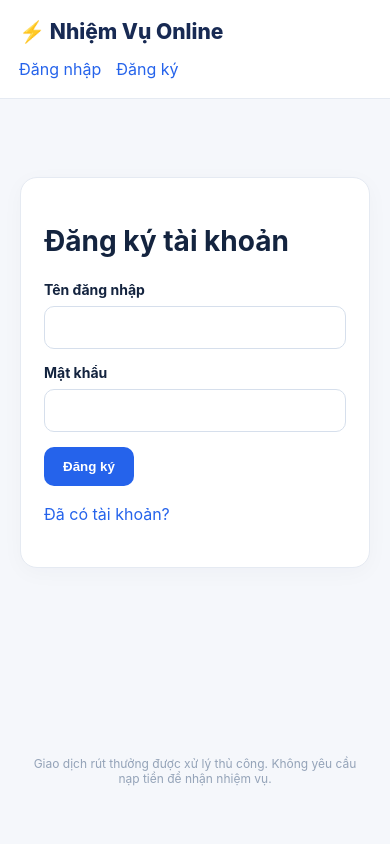
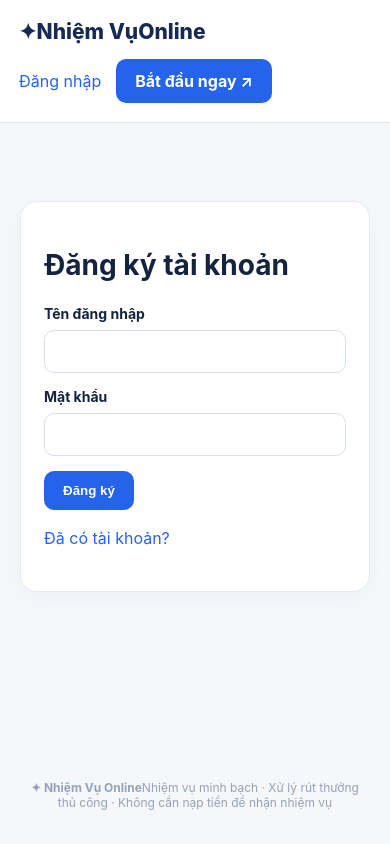
Before and after one commit to kiemluaonline/kiemluaonline, a Flask app: page /register in a window 390 px wide. Run offline with Flask 3, Linux system fonts and the light colour scheme.

Commit message:
Redesign mobile-first base.html

```diff
--- a/task-platform/templates/base.html
+++ b/task-platform/templates/base.html
@@ -1 +1,31 @@
-<!doctype html><html lang="vi"><head><meta charset="utf-8"><meta name="viewport" content="width=device-width,initial-scale=1"><title>Nhiệm Vụ Online</title><link rel="stylesheet" href="{{ url_for('static',filename='style.css') }}"></head><body><header><nav><a class="brand" href="/">⚡ Nhiệm Vụ Online</a><div>{% if g.user %}<span>{{ g.user.username }}</span> {% if g.user.role=='admin' %}<a href="/admin">Quản trị</a>{% else %}<a href="/dashboard">Nhiệm vụ</a><a href="/withdraw">Rút thưởng</a>{% endif %}<form method="post" action="/logout" class="inline"><input type="hidden" name="csrf" value="{{ csrf() }}"><button>Đăng xuất</button></form>{% else %}<a href="/login">Đăng nhập</a><a href="/register">Đăng ký</a>{% endif %}</div></nav></header><main>{% for message in get_flashed_messages() %}<p class="notice">{{ message }}</p>{% endfor %}{% block content %}{% endblock %}</main><footer>Giao dịch rút thưởng được xử lý thủ công. Không yêu cầu nạp tiền để nhận nhiệm vụ.</footer></body></html>
+<!doctype html>
+<html lang="vi">
+<head>
+<meta charset="utf-8">
+<meta name="viewport" content="width=device-width, initial-scale=1">
+<meta name="theme-color" content="#f6f8fc">
+<meta name="description" content="Nền tảng nhiệm vụ trực tuyến: theo dõi nhiệm vụ, bằng chứng và phần thưởng.">
+<title>{% block title %}Nhiệm Vụ Online{% endblock %} | Nhiệm Vụ Online</title>
+<link rel="stylesheet" href="{{ url_for('static',filename='style.css') }}">
+</head>
+<body>
+<header class="site-header"><nav class="navbar" aria-label="Điều hướng chính">
+<a class="brand" href="{{ url_for('home') }}"><span class="brand-mark" aria-hidden="true">✦</span><span>Nhiệm Vụ<span class="brand-accent">Online</span></span></a>
+<div class="nav-links">
+{% if g.user %}
+<a class="nav-link" href="{{ url_for('admin_home') if g.user.role=='admin' else url_for('dashboard') }}">⌂ <span>{{ 'Quản trị' if g.user.role=='admin' else 'Tổng quan' }}</span></a>
+{% if g.user.role!='admin' %}<a class="nav-link" href="{{ url_for('withdraw') }}">⇄ <span>Rút thưởng</span></a>{% endif %}
+<span class="user-chip" title="Tài khoản đang đăng nhập">◉ {{ g.user.username }}</span>
+<form method="post" action="{{ url_for('logout') }}" class="inline"><input type="hidden" name="csrf" value="{{ csrf() }}"><button type="submit" class="nav-logout">Đăng xuất</button></form>
+{% else %}
+<a class="nav-link" href="{{ url_for('login') }}">Đăng nhập</a>
+<a class="button button-small" href="{{ url_for('register') }}">Bắt đầu ngay <span aria-hidden="true">↗</span></a>
+{% endif %}
+</div></nav></header>
+<main class="container" id="main">
+{% for message in get_flashed_messages() %}<div class="notice" role="status"><span aria-hidden="true">ⓘ</span> {{ message }}</div>{% endfor %}
+{% block content %}{% endblock %}
+</main>
+<footer class="site-footer"><div class="container footer-inner"><strong>✦ Nhiệm Vụ Online</strong><span>Nhiệm vụ minh bạch · Xử lý rút thưởng thủ công · Không cần nạp tiền để nhận nhiệm vụ</span></div></footer>
+{% if g.user %}<nav class="mobile-nav" aria-label="Điều hướng điện thoại"><a href="{{ url_for('admin_home') if g.user.role=='admin' else url_for('dashboard') }}"><span aria-hidden="true">⌂</span>{{ 'Quản trị' if g.user.role=='admin' else 'Tổng quan' }}</a>{% if g.user.role!='admin' %}<a href="{{ url_for('dashboard') }}#tasks"><span aria-hidden="true">▦</span>Nhiệm vụ</a><a href="{{ url_for('withdraw') }}"><span aria-hidden="true">⇄</span>Rút thưởng</a>{% endif %}</nav>{% endif %}
+</body></html>
```
